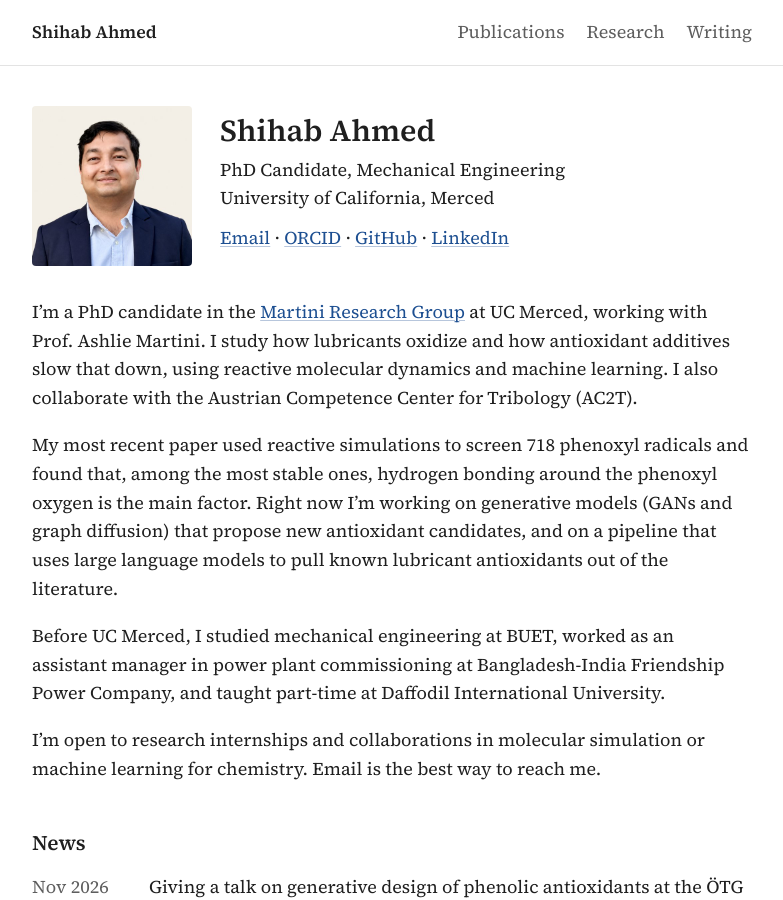
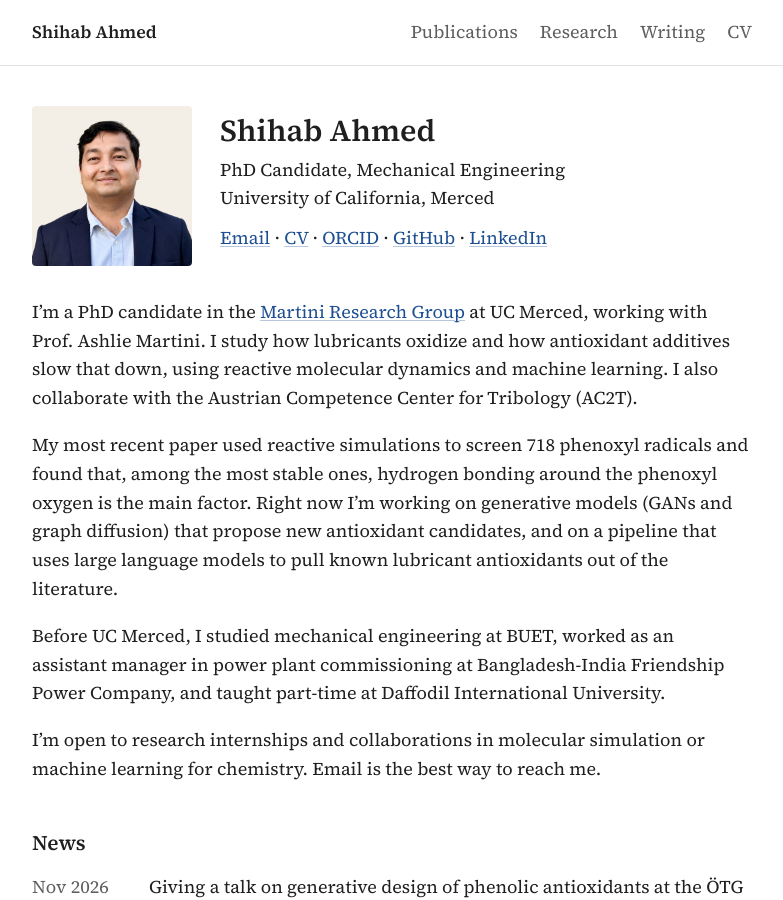
Before and after one commit to sahmed73/sahmed73.github.io, a Jekyll site: the page built from index.md, in a window 1280 px wide and 900 px high. Shown: the whole window, without its empty margins (248-1031 px from the left). Built offline with Jekyll 4.4.1, drawn with Linux system fonts in a browser that asks for light colours.

Commit message:
Add CV and link it from the header and homepage

```diff
--- a/_config.yml
+++ b/_config.yml
@@ -29,4 +29,4 @@ linkedin_username: shihab73
 orcid: 0009-0006-8230-9141
 # Leave empty to hide the link.
 google_scholar: ""
-cv: ""
+cv: /assets/Shihab_Ahmed_CV.pdf
```
Also changed, not shown: 1 other file.
